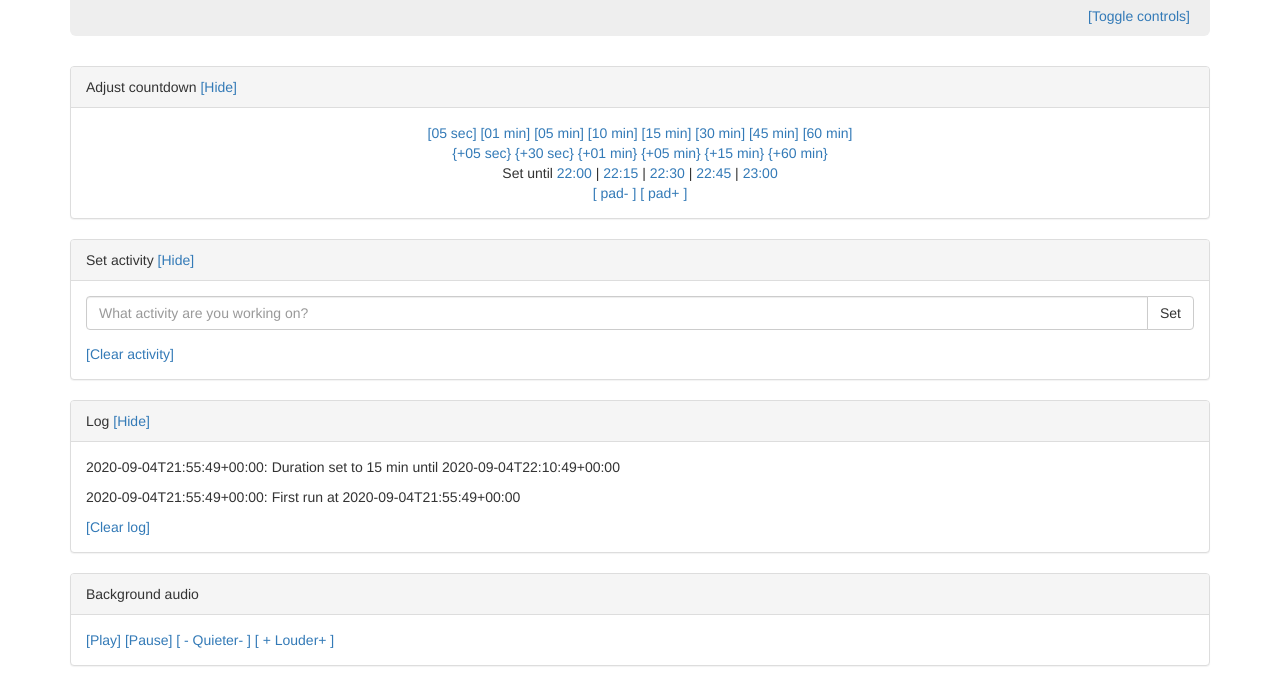
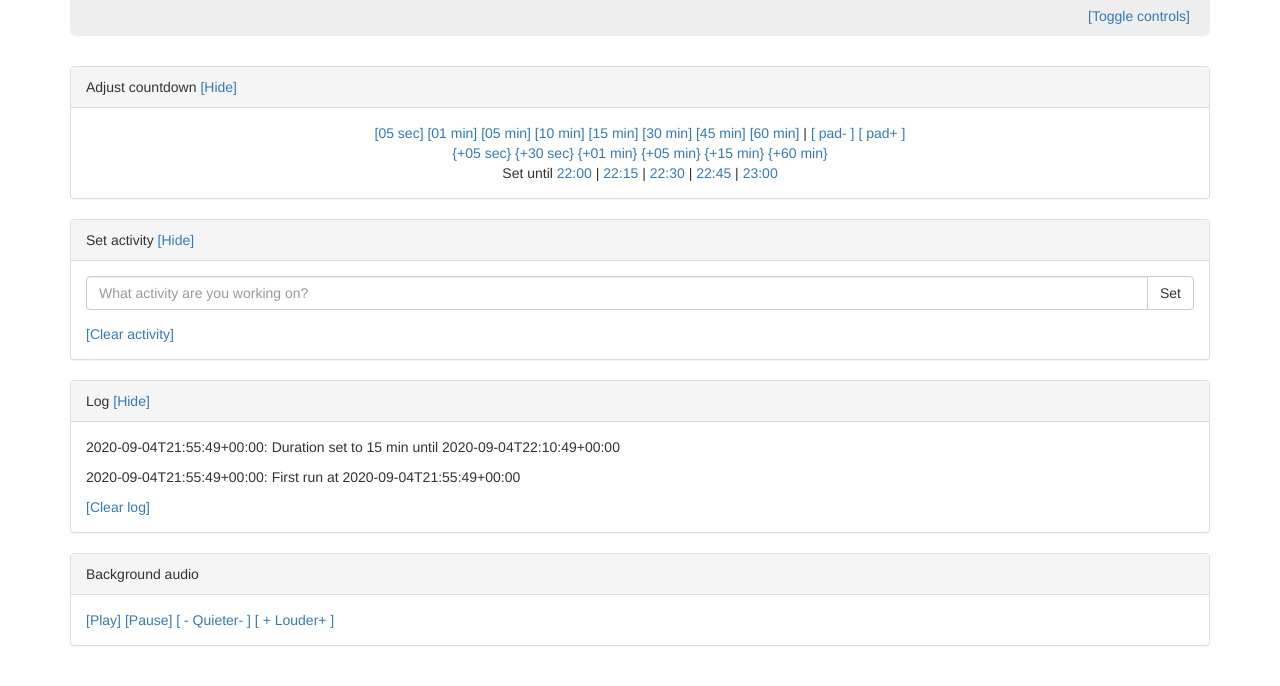
Before and after one commit to aslanix/countdown, a website: page index.html in a window 1280 px wide. Shown: the part 159-845 px from the top of the page. Drawn offline with Linux system fonts and the light colour scheme.

Commit message:
checkpoint

```diff
--- a/index.html
+++ b/index.html
@@ -51,6 +51,9 @@
           <a href="javascript:reset(30)">[30 min]</a>
           <a href="javascript:reset(45)">[45 min]</a>
           <a href="javascript:reset(60)">[60 min]</a>
+          |
+          <a href="javascript:pad(false)">[ pad- ]</a>
+          <a href="javascript:pad(true)">[ pad+ ]</a>
         </div>
         <div style="text-align:center">
           <a href="javascript:add(0.05)">{+05 sec}</a>
@@ -59,6 +62,7 @@
           <a href="javascript:add(5)">{+05 min}</a>
           <a href="javascript:add(15)">{+15 min}</a>
           <a href="javascript:add(60)">{+60 min}</a>
+
         </div>
         <div style="text-align:center">
           Set until
@@ -70,10 +74,6 @@
         </div>
 
 
-        <div style="text-align:center">
-          <a href="javascript:pad(false)">[ pad- ]</a>
-          <a href="javascript:pad(true)">[ pad+ ]</a>
-        </div>
 
       </div>
     </div>
--- a/timer.js
+++ b/timer.js
@@ -290,7 +290,8 @@ function showBtnToggle(e) {
   if (btn.style.display == "none") {
     const isCloseX = Math.abs (jumboRect.x + jumboRect.width - e.clientX) < 120
     const isCloseY = Math.abs (jumboRect.y + jumboRect.height - e.clientY) < 120
-    if (isCloseX && isCloseY) {
+    if (isCloseX // && isCloseY
+      ) {
       btn.style.display = 'block'
       setTimeout(()=> {
         if (controls.style.display == "none") {
@@ -373,9 +374,9 @@ function startTimer() {
     showPrevious ()
   }
 
-  const jumbotron =
-    document.getElementById("grayJumbotron");
-  jumbotron.addEventListener('mousemove',showBtnToggle);
+  const container =
+    document.getElementById("theContainer");
+  container.addEventListener('mousemove',showBtnToggle);
 
   for (let i = 0; i < n_exact; i++) {
     exactElements.push (document.getElementById("exact" + i));
```
